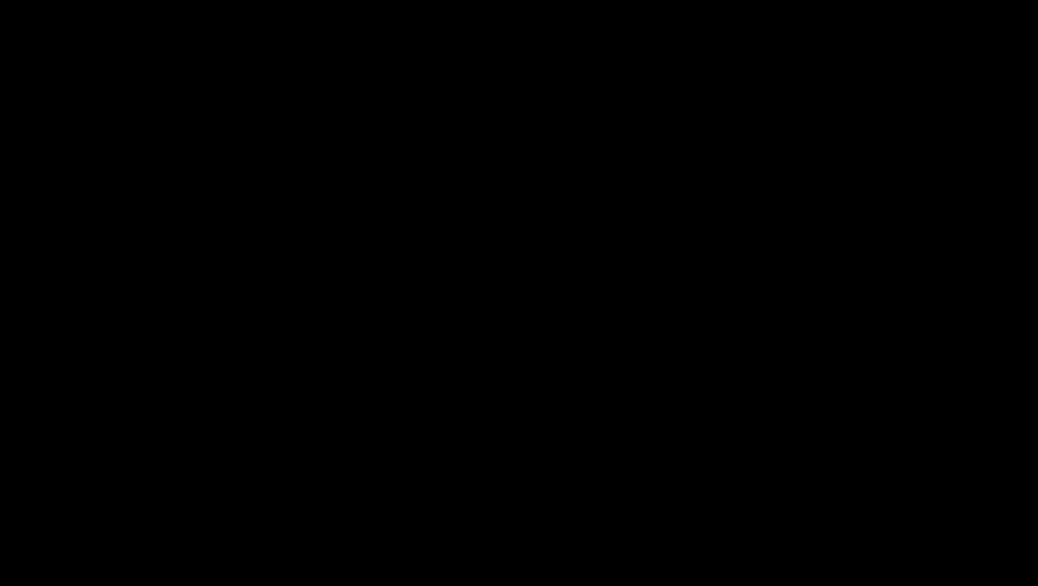
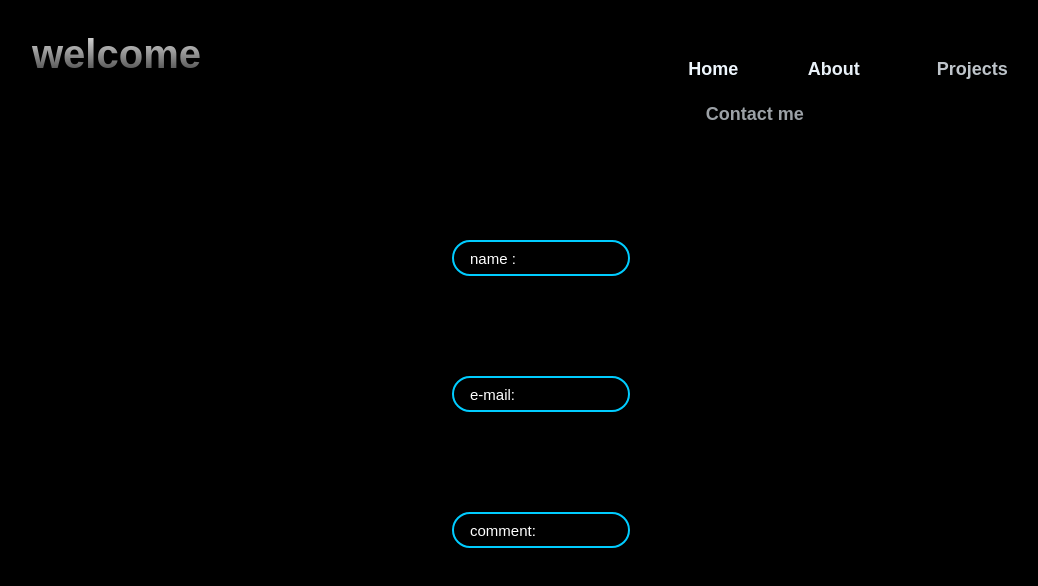
Before and after one commit to SudevaHarsha/Protofolio_page, a React (Create React App) app in the folder protofolio/: page /contact in a window 1280 px wide. Shown: the top 586 px of the page, without its empty margins (60-1098 px from the left). Built offline with nearby package versions, Linux system fonts and the light colour scheme.

Commit message:
contact page worj is still going on

```diff
--- a/protofolio/src/App.css
+++ b/protofolio/src/App.css
@@ -318,7 +318,6 @@
   stroke-width: 5;
   animation: textAnimate 4s forwards;
   left: -100px;
-
 }.ending{
   stroke: #0ed1c1;
   font-size: 200px;
@@ -331,11 +330,13 @@
 @keyframes textAnimate{
   0%{
     stroke-dasharray: 0 50%;
+    stroke: #0ed1c1;
   }
   90%{
     opacity: 1;
     stroke-dasharray: 50% 0;
     height: 100%;
+    stroke: red;
   }
   100%{
     opacity: 0;
@@ -402,6 +403,7 @@
   background-size: cover;
   overflow: hidden;
   position: relative;
+  animation:image 1s forwards;
 }
 
 /* .about_img_container img{
@@ -419,7 +421,9 @@
   position: absolute;
   left:26%;
   right: auto;
+  opacity: 0;
   top: 20%;
+  animation: image 1s forwards 1s;
 }
 
 .about_skills{
@@ -428,14 +432,47 @@
   align-items: center;
   justify-content: center;
   flex-wrap: wrap;
+  gap:15%;
+  margin: 50px;
 }
 
 .about_card{
   position: relative;
   width: 300px;
   height: 350px;
-  margin: 20px;
+  margin-bottom: 40px;
+  margin-top: 20px;
   background-color: #fff;
+}
+
+.about_card::before{
+  content: '';
+  position: absolute;
+  left: -4px;
+  right: -4px;
+  top: -4px;
+  bottom: -4px;
+  background: linear-gradient(315deg,#00ccff,#0e1538,#d400d4);
+  transform: skewX(2deg) skewY(4deg);
+}
+.about_card::after{
+  content: '';
+  position: absolute;
+  left: -4px;
+  right: -4px;
+  top: -4px;
+  bottom: -4px;
+  background: linear-gradient(315deg,#00ccff,#0e1538,#d400d4);
+  filter: blur(80px);
+}
+.about_card_background{
+  top:0;
+  left:0;
+  width: 100%;
+  height:100%;
+  position: absolute;
+  background: #000;
+  z-index: 10;
 }
 
 .skill_logo{
@@ -458,16 +495,18 @@
   display: flex;
   align-items: center;
   justify-content: center;
+  color: #d400d4;
 }
 
 .skill_level{
   position: relative;
   width:80%;
   height: 10px;
-/*   background-color: #000; */
-  border: 2px solid #000;
+  border: 2px solid ;
   margin: 10px auto;
   border-radius: 10px;
+  color: #00ccff;
+  background-color: #000;
 }
 
 .skill_level::after{
@@ -475,7 +514,7 @@
   width:var(--i);
   height: 100%;
   position: absolute;
-  background-color: #000;
+  background-color: #d400d4;
   top: 0;
   left: 0;
 }
@@ -534,13 +573,11 @@
   justify-content: center;
   margin: 0px;
   cursor: pointer;
+  animation: spin 8s infinite 5s;
+
 }
-/* .circle .skill_category :checked{
-  opacity: 1;
-} */
-.circle .skill_category{
-  animation: spin 8s linear 1s infinite;
-}
+
+
 @keyframes spin{
   100%{
     transform: rotate(360deg);
@@ -556,10 +593,12 @@
   justify-content: center;
   align-items: center;
   flex-wrap: nowrap;
+  transition:all 2s ease;
+  opacity:0;
 }
-/* .circle .skill_category:active .list {
+.circle:active .skill_category .list {
   opacity: 1;
-} */
+}
 
 .circle .skill_category .list:nth-child(1) {
 
@@ -581,26 +620,52 @@
   clip-path: circle(35px);
   transform: translate(60%,-60%);
 }
-.circle .skill_category .list:nth-child(3)
-{
-    background-position: center;
-    background-image: url('https://www.citypng.com/public/uploads/preview/js-javascript-round-logo-icon-png-11662226392lsrrajcm0y.png');
-    background-size:90px;
-    background-repeat: no-repeat;
-    overflow: hidden;
-    clip-path: circle(35px);
-    transform: translate(80%);
-};
 
 .circle .skill_category .list:nth-child(4){
+  transform: sacle(1);
+  background-image:url('https://ih1.redbubble.net/image.542875238.9623/fpp,small,lustre,wall_texture,product,750x1000.u2.jpg');
+  background-size: 150px;
+  background-repeat: no-repeat;
   background-position: center;
-  background-image: url('https://www.citypng.com/public/uploads/preview/js-javascript-round-logo-icon-png-11662226392lsrrajcm0y.png');
-  background-size:90px;
-  background-repeat: no-repeat;
   overflow: hidden;
   clip-path: circle(35px);
+  transform: translate();
+  animation: child2 3s forwards;
+
+}
+.circle .skill_category .list:nth-child(3){
+  transform: sacle(1);
+  background-image:url('https://ih1.redbubble.net/image.542875238.9623/fpp,small,lustre,wall_texture,product,750x1000.u2.jpg');
+  background-size: 150px;
+  background-repeat: no-repeat;
+  background-position: center;
+  overflow: hidden;
+  clip-path: circle(35px);
+  transform: translate();
+  animation: child3 3s forwards;
+
+}
+@keyframes child3{
+  100%{
+    transform: translate(50%,60%);
+  }
+}
+@keyframes child2{
+  100%{
+    transform: translate(80%);
+  }
 }
 
+.hr{
+  color: #00ff59;
+  background-color: #00ff59;
+  width: 50%;
+  transform: rotate(90deg);
+  position: relative;
+  display: flexbox;
+  justify-content: center;
+  align-items: center;
+}
 
 /*project*/
 
@@ -616,6 +681,7 @@
   display: flex;
   width: 400px;
   height: 600px;
+  transition: all 1s ease-in-out;
 }
 
 .swiper-slide {
@@ -706,6 +772,8 @@
   border-radius: 1em;
   background: linear-gradient(50deg,#2a5a3b,#1e4886);
   overflow: hidden;
+  animation: openbox 1.9s forwards;
+
 }
 
 .project_details_container::before{
@@ -749,7 +817,9 @@
     transform: rotate(-45deg) translate(0px,450px);
   }
 }
-
+/* .deatiles{
+  opacity:0;
+} */
 .detail_title{
   color:royalblue ;
   font-size: 30px;
@@ -789,6 +859,69 @@
   background-color: red;
   opacity:0.8;
 }
-.close_button:active{
 
+@keyframes openbox{
+  0%{
+    transform: scale(0);
+  }
+  100%{
+    transform: scale(1);
+  }
 }
+
+/*contact page*/
+
+.contactPage{
+  height: 100%;
+  width: 100%;
+}
+.form{
+  color: #eee;
+  margin: 30px 0;
+  overflow: hidden;
+  padding: 0 500px;
+  position: relative;
+}
+.input_box{
+  height: 40px;
+  width: 70%;
+  margin:30px 0;
+  position:relative;
+}
+.input_name{
+  width:100%;
+  height: 100%;
+  background: transparent;
+  outline: none;
+  border: 2px solid #00ccff;
+  padding-left: 10px;
+  color:#eee;
+  font-size: 16px;
+  border-radius: 20px;
+  position: relative;
+}
+.input_box label{
+  position: absolute;
+  top:50%;
+  left:10px;
+  padding-left:10px;
+  text-transform: lowercase;
+  color: #fff;
+  transform: translateY(-50%);
+  font-size: 15px;
+}
+
+.input_name:focus ~label,
+.input_name:valid ~label{
+  top:-1px;
+  left:10px;
+  background-color: #000;
+  font-weight: 500;
+  font-size: 12px;
+  padding: 5px;
+}
+textarea.input_name{
+  resize: none;
+
+  overflow: auto;
+}
--- a/protofolio/src/pages/AboutPage.jsx
+++ b/protofolio/src/pages/AboutPage.jsx
@@ -43,6 +43,7 @@
           {skills.map((skill)=>{
             return<>
             <div className="about_card">
+              <div className='about_card_background'>
                 <div className="skill_logo" style={{backgroundImage: 'url(' + skill.logoURL + ')'}}>
                   {/* <img src={skill.logoURL} alt="logo"/> */}
                 </div>
@@ -53,10 +54,16 @@
                   {/* <p>{skill.percent}</p> */}
                 </div>
               </div>
+            </div>
             </>
           })}
         </div>
+        <div className="studies">
+          <div className="hr">
+          </div>
+        </div>
           <div className="circle">
+          <img src='https://www.webefficient.agency/themes/web-efficient-2017/assets/images/og/en/servicii-implementare-frontend.png' className='circle_img'/>
             <div className="skill_category">
               <span className='list' style={{'--v':1}}></span>
               <span className='list' style={{'--v':2}}></span>
@@ -66,7 +73,7 @@
               </span>
               <span className='list'></span>
             </div>
-            <img src='https://www.webefficient.agency/themes/web-efficient-2017/assets/images/og/en/servicii-implementare-frontend.png' className='circle_img'/>
+
 
           </div>
 
--- a/protofolio/src/pages/ContactPage.jsx
+++ b/protofolio/src/pages/ContactPage.jsx
@@ -1,8 +1,29 @@
 import React from 'react';
+import Navbar from '../components/Navbar';
 
 const ContactPage = () => {
   return (
-    <div>ContactPage</div>
+    <div className="contactPage">
+      <Navbar />
+      <div className="form">
+        <form>
+          <div className='input_box'>
+            <input type='text' id="name" className='input_name' required></input>
+            <label for="name">NAME :</label>
+          </div>
+          <br /><br />
+          <div className='input_box'>
+            <input type='text' id="email" className='input_name' required></input>
+            <label for="email">E-mail:</label>
+          </div>
+          <br /><br />
+          <div className='input_box'>
+            <textarea rows="10" cols="40" id="comment" className='input_name' required></textarea>
+            <label for="comment">Comment:</label>
+          </div>
+        </form>
+      </div>
+    </div>
   )
 }
 
--- a/protofolio/src/pages/ProjectsPage.jsx
+++ b/protofolio/src/pages/ProjectsPage.jsx
@@ -26,7 +26,7 @@
     <>
     <Navbar />
     <div className='project_container'>
-      <Slider Singlecard={Singlecard} />
+      <Slider Singlecard={Singlecard} Removecard={Removecard} />
       {
         display&& <>
         <div className="project_details_container">
@@ -34,7 +34,7 @@
             <div className="close_button">
               <IoCloseOutline onClick={Removecard} />
             </div>
-            <div>
+            <div className='deatiles'>
               <h1 className='detail_title'>{slides[slideIndex].title}</h1>
               <p className='detail_des'>{slides[slideIndex].des}</p>
               {
--- a/protofolio/src/pages/Projectslider.jsx
+++ b/protofolio/src/pages/Projectslider.jsx
@@ -13,7 +13,8 @@
 import { EffectCards, Navigation, Pagination } from "swiper";
 import slides from "../projects";
 
-const Slider=({Singlecard}) => {
+const Slider=({Singlecard,Removecard}) => {
+
 
   return (
     <>
@@ -33,7 +34,9 @@
            <SwiperSlide key={index}>
               {/* <img src="https://tse4.mm.bing.net/th?id=OIP.rvSWtRd_oPRTwDoTCmkP5gHaE8&pid=Api&P=0" className="sliders_img"/> */}
               <p className="project_name">{slide.title}</p>
-              <button className="project_button" onDoubleClick={()=>Singlecard(index)}>click here</button>
+              <button className="project_button" onClick={()=>Singlecard(index)}>click here</button>
+              <div className="swiper-button-prev" onClick={()=>Removecard(index)}></div>
+              <div className="swiper-button-next"></div>
             </SwiperSlide>
       /*       $("swiper-button-next").click(Removecard)    */
             );
```
Lines whose indentation alone changed are shown as unchanged.
